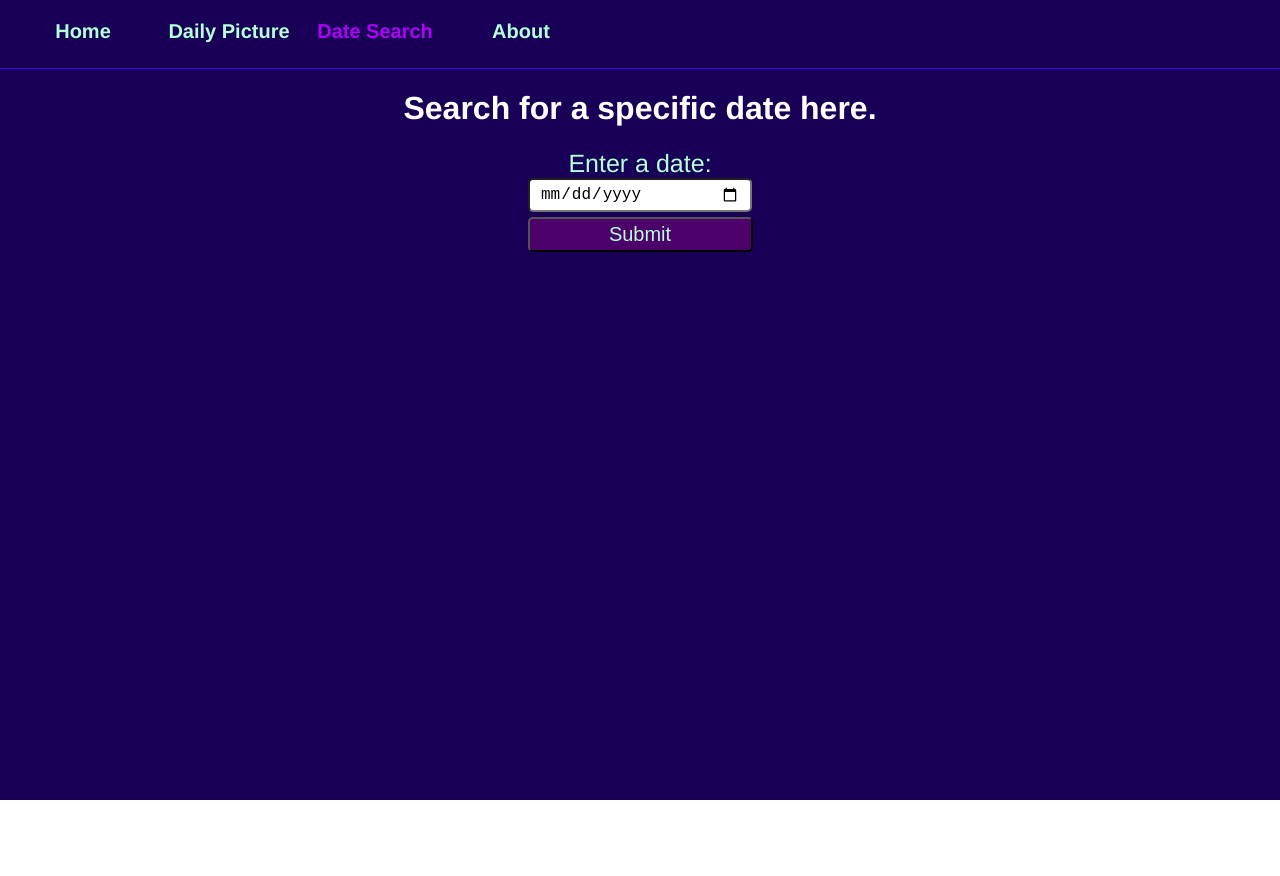
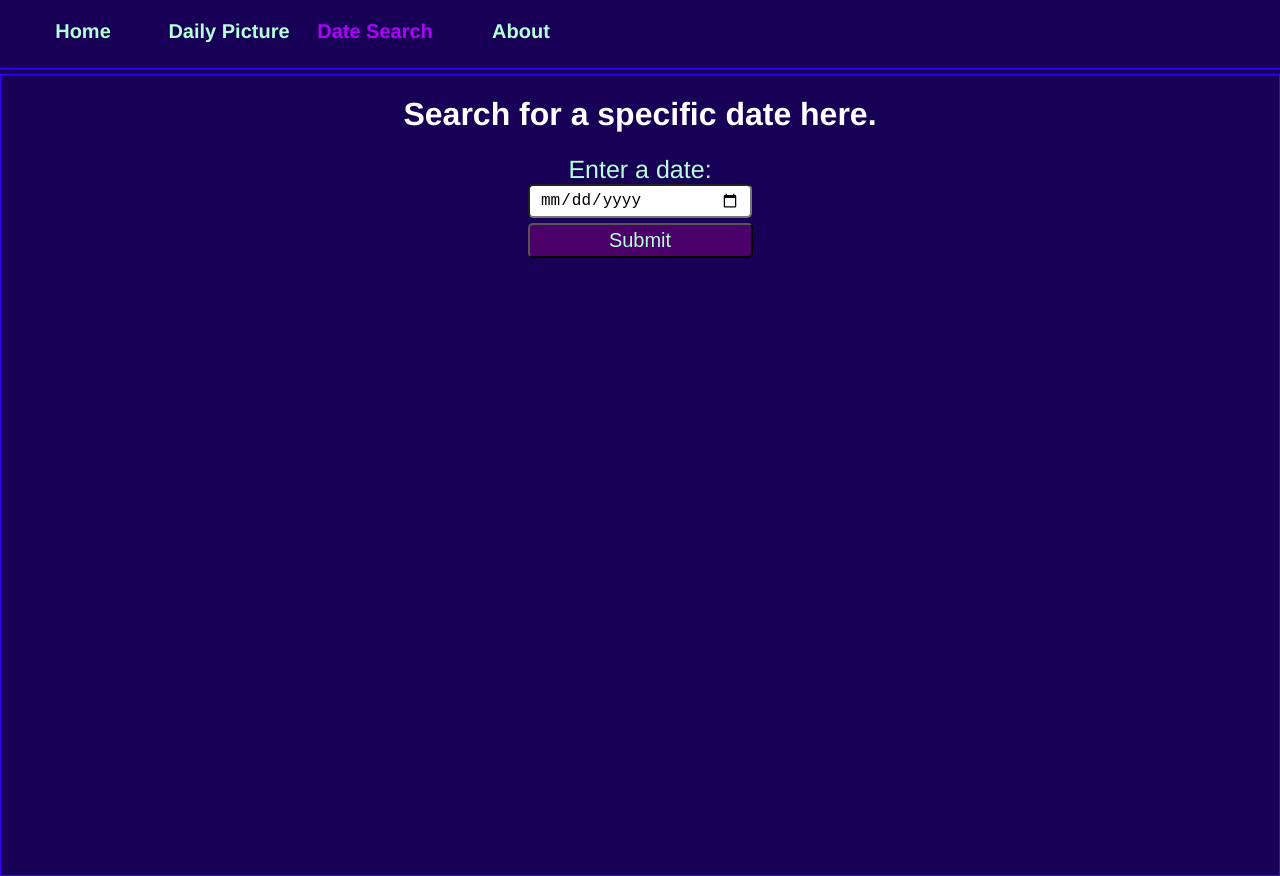
Before and after one commit to myrka1/nasa-api, a Vue app in the folder front/: page /specific in a window 1280 px wide. Before the commit the page ends 800 px from the top, so only its background shows below. Built offline with nearby package versions, Linux system fonts and the light colour scheme.

Commit message:
front changes

```diff
--- a/front/src/views/AboutView.vue
+++ b/front/src/views/AboutView.vue
@@ -18,4 +18,9 @@ p {
   font-size: 28px;
   padding: 10px;
 }
+
+.about {
+  border: 1px solid #3E00FF;
+  height: 100vh;
+}
 </style>
--- a/front/src/views/HomeView.vue
+++ b/front/src/views/HomeView.vue
@@ -33,6 +33,8 @@ export default {
   display: grid;
   grid-template-columns: 3fr 2fr;
   align-items: center;
+  border: 1px solid #3E00FF;
+  height: 100vh;
 }
 aside {
   padding-right: 100px;
--- a/front/src/views/PictureOfDay.vue
+++ b/front/src/views/PictureOfDay.vue
@@ -1,5 +1,5 @@
 <template>
-  <div>
+  <div class="main-container">
       <div class="container">
         <h1>NASA Picture of the Day</h1>
         <button v-on:click="atClick" type="submit">Generate</button>
@@ -69,4 +69,9 @@ button {
   font-size: 20px;
   color: #B5FFD9;
 }
+
+.main-container {
+  border: 1px solid #3E00FF;
+  height: 100vh;
+}
 </style>
--- a/front/src/views/SpecificDate.vue
+++ b/front/src/views/SpecificDate.vue
@@ -1,4 +1,5 @@
 <template>
+  <div class="main-container">
     <div class="container">
       <h1>Search for a specific date here.</h1>
       <DateForm @date-selection="dateSelected"/>
@@ -13,6 +14,7 @@
             <h2>{{ pic.title }}</h2>
             <strong>Date:</strong> {{ pic.date }} <br>
             <strong>Explanation:</strong> {{ pic.explanation }}
+      </div>
     </div>
   </div>
 </template>
@@ -62,4 +64,9 @@ img {
 strong {
   text-decoration: underline;
 }
+
+.main-container {
+  border: 1px solid #3E00FF;
+  height: 100vh;
+}
 </style>
```
Lines whose indentation alone changed are shown as unchanged.
